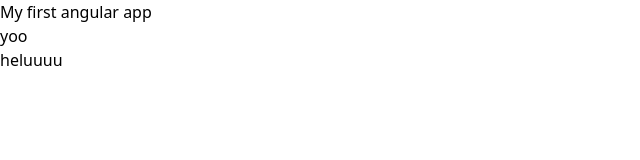
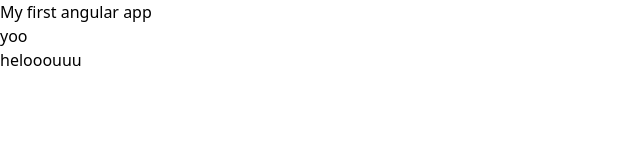
Before and after one commit to thisaraganhewa/AngularTutorial, an Angular app: page / in a window 1280 px wide. Shown: the top 160 px of the page, without its empty margins (0-640 px from the left). Built offline with nearby package versions, Linux system fonts and the light colour scheme.

Commit message:
data binding 3

```diff
--- a/src/app/Pages/home/home.component.html
+++ b/src/app/Pages/home/home.component.html
@@ -1,2 +1,2 @@
 <p>{{title()}}</p>
-<app-greeting [message]="'heluuuu'"></app-greeting>
+<app-greeting [message]="greet"></app-greeting>
--- a/src/app/Pages/home/home.component.ts
+++ b/src/app/Pages/home/home.component.ts
@@ -11,6 +11,7 @@ export class HomeComponent {
 
   myVar = "Helloo"
   title = signal("yoo")
+  greet = "helooouuu"
 
 
 }
```
